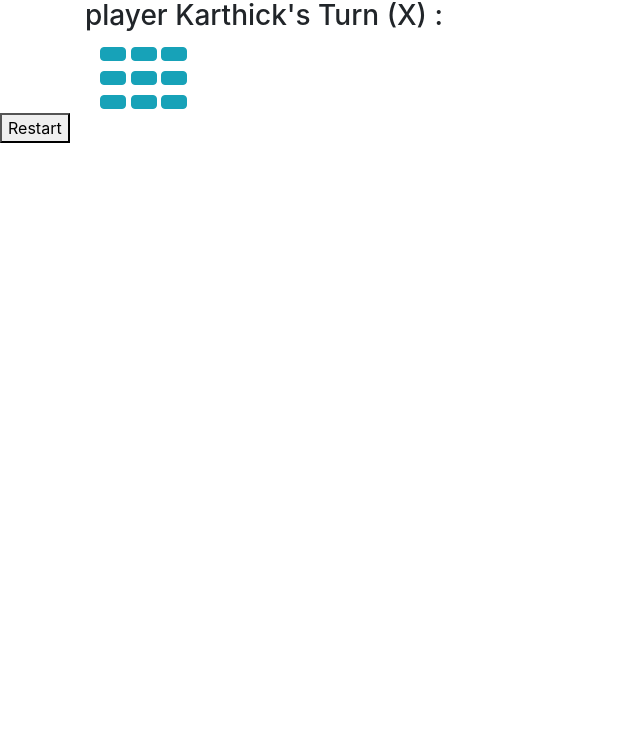
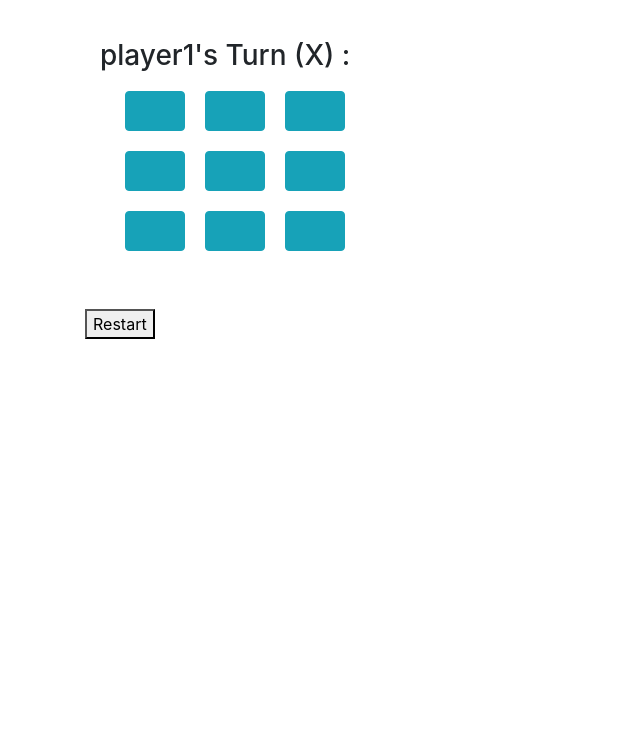
Before and after one commit to karthi07/js_tic_tac_toe, a plain HTML site: page index.html in a window 1280 px wide. Shown: the part 57-800 px from the top of the page, without its empty margins (0-640 px from the left). Drawn offline with nearby package versions, Linux system fonts and the light colour scheme.

Commit message:
refactor code

```diff
--- a/index.html
+++ b/index.html
@@ -9,14 +9,17 @@
       integrity="sha384-9aIt2nRpC12Uk9gS9baDl411NQApFmC26EwAOH8WgZl5MYYxFfc+NcPb1dKGj7Sk"
       crossorigin="anonymous"
     />
+    <link rel="stylesheet" href="style.css" />
     <title>Tic Tac Toe - JS</title>
   </head>
-  <body>
+  <body class="container">
     <header>
       <h1>TicTacToe</h1>
     </header>
     <main>
-      <div class="container">
+      <div class="my-5 container" id="game-ctn">
+        <h3 id="status"></h3>
+        <div class="btn-ctn col-md-3" id="board-ctn"></div>
       </div>
       <div class="restart-container">
         <button class="restart">Restart</button>
--- a/javascript/GameBoard.js
+++ b/javascript/GameBoard.js
@@ -60,6 +60,7 @@ const GameBoard = (() => {
       ) {
         response = true;
         gameStatus = "won";
+        console.log("changed : " + gameStatus);
         Winner = currentPlayer;
       }
     });
@@ -78,48 +79,41 @@ const GameBoard = (() => {
   });
 
   const render = () => {
-    const container = document.querySelector(".container");
+    const boardctn = document.querySelector("#board-ctn");
+    const status = document.querySelector("#status");
     let result = " ";
+
     if (gameStatus === "won") {
       result = Winner.playerName + " Won the Game ! ";
+      changeEventListener();
     } else if (gameStatus === "tie") {
-      result = "Game Tied ! Restart the game";
+      result = "Game Tied ! <small> Restart the game</small>";
+      changeEventListener();
     } else {
       result =
-        " player " +
-        currentPlayer.playerName +
-        "'s Turn (" +
-        currentPlayer.token +
-        ") : ";
+        currentPlayer.playerName + "'s Turn (" + currentPlayer.token + ") : ";
     }
-    container.innerHTML = `
-     <h3> ${result} </h3>
-    <div class="btn-ctn col-md-4">
 
-     <button class="btn board-pos btn-info" data-id=0> ${board[0]} </button>
-     <button class="btn board-pos btn-info" data-id=1> ${board[1]} </button>
-     <button class="btn btn-info board-pos" data-id=2> ${board[2]} </button>
-     <div class="w-100"></div>
+    status.innerHTML = result;
+    boardctn.innerHTML = "";
+    for (i in board) {
+      btn = `<button class="btn board-pos btn-info"
+     data-id=${i} ${board[i] != " " ? "disabled" : ""}> ${board[i]} </button>`;
+      boardctn.innerHTML += btn;
+    }
+    console.log(gameStatus);
+  };
 
-     <button class="btn btn-info board-pos" data-id=3> ${board[3]} </button>
-     <button class="btn btn-info board-pos" data-id=4> ${board[4]} </button>
-     <button class="btn btn-info board-pos" data-id=5> ${board[5]} </button>
-
-     <div class="w-100"></div>
-     <button class="btn btn-info board-pos" data-id=6> ${board[6]} </button>
-     <button class="btn btn-info board-pos" data-id=7> ${board[7]} </button>
-     <button class="btn btn-info board-pos" data-id=8> ${board[8]} </button>
-
-    </div>
-    `;
-    if (gameStatus == "play") {
-      document.querySelector(".btn-ctn").addEventListener("click", (e) => {
-        if (e.target.classList.contains("btn")) {
-          GameBoard.updateBoard(currentPlayer.token, e.target.dataset.id);
-          GameBoard.render();
-        }
-      });
-    }
+  const changeEventListener = () => {
+    document.querySelector(".btn-ctn").addEventListener("click", (e) => {
+      if (e.target.classList.contains("btn") && gameStatus === "play") {
+        GameBoard.updateBoard(
+          GameBoard.currentPlayer.token,
+          e.target.dataset.id
+        );
+        GameBoard.render();
+      }
+    });
   };
 
   return {
@@ -129,14 +123,14 @@ const GameBoard = (() => {
     resetBoard,
     updateBoard,
     render,
+    gameStatus,
+    currentPlayer,
+    changeEventListener,
   };
 })();
 
-GameBoard.player1.playerName = "Karthick";
-GameBoard.player2.playerName = "Evans";
+// GameBoard.player1.playerName = "Karthick";
+// GameBoard.player2.playerName = "Evans";
 GameBoard.currentPlayer = GameBoard.player1;
-//current player
-//switche player
-//check winning
-
+GameBoard.changeEventListener();
 GameBoard.render();
--- a/style.css
+++ b/style.css
@@ -1,4 +1,5 @@
-.btn-ctn {
-  display: grid;
-  grid-template-columns: 30% 30% 30%;
+.board-pos {
+  min-width: 60px;
+  min-height: 40px;
+  margin: 10px;
 }
```
